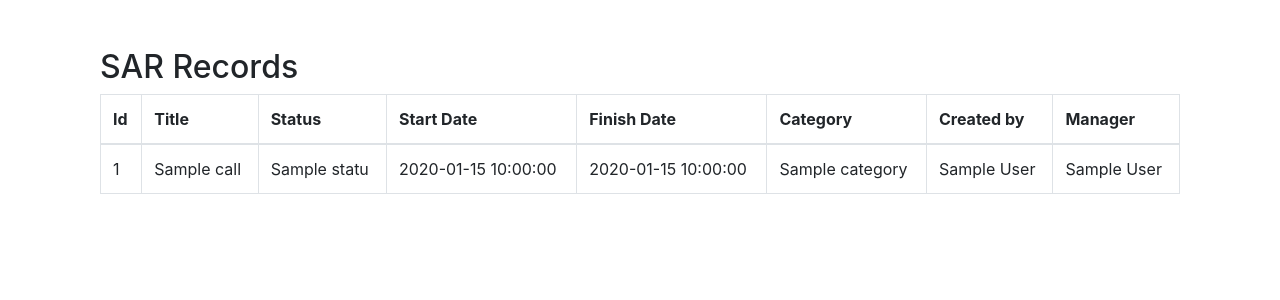
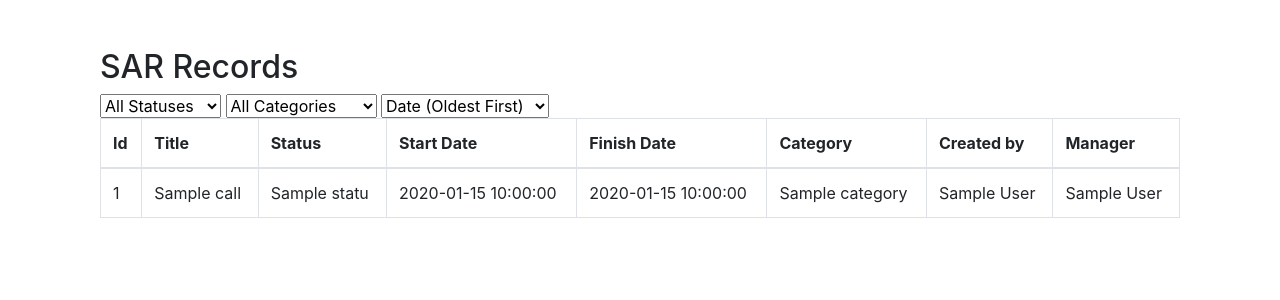
Before and after one commit to vadika/SARBase, a Flask app: page /list_sar in a window 1280 px wide. Shown: the part 56-356 px from the top of the page. Run offline with Flask 3, Linux system fonts and the light colour scheme; tables that the repository leaves empty hold one stand-in row (values such as "Sample post"); some libraries are stand-ins or nearby versions.

Commit message:
Some sort of sorting and filtering in the SAR calls list

```diff
--- a/sar_calls.py
+++ b/sar_calls.py
@@ -48,8 +48,33 @@ def list_sar():
     is_logged_in = current_user.is_authenticated
     search_officer = aliased(User)
     coordination_officer = aliased(User)
+    categories = SARCategory.query.all()
+    statuses = SARStatus.query.all()
 
-    sar_calls = (SARCall.query
+    category_id = request.args.get('category')
+    sort_order = request.args.get('sort')
+    status_id = request.args.get('status')
+    query = SARCall.query
+
+    # Filter by status
+    if status_id:
+        query = query.filter_by(status=status_id)
+
+    # Filter by category
+    if category_id:
+        query = query.filter_by(category=category_id)
+
+    # Sorting
+    if sort_order == 'date_asc':
+        query = query.order_by(SARCall.start_date.asc())
+    elif sort_order == 'date_desc':
+        query = query.order_by(SARCall.start_date.desc())
+    # add other sorting options if needed
+    else:
+        query = query.order_by(SARCall.id.desc())
+
+
+    sar_calls = (query
                  .outerjoin(search_officer,
                             and_(SARCall.search_officer_id == search_officer.id, SARCall.search_officer_id != None))
                  .join(coordination_officer, SARCall.coordination_officer_id == coordination_officer.id)
@@ -58,7 +83,8 @@ def list_sar():
                  .add_columns(SARCategory, SARCall, SARStatus)
                  .all())
 
-    return render_template('list_sar.html', sar_calls=sar_calls, is_logged_in=is_logged_in)
+    return render_template('list_sar.html', sar_calls=sar_calls, is_logged_in=is_logged_in, categories=categories, statuses=statuses)
+
 
 
 @app.route('/edit_sar/<int:id>', methods=['GET', 'POST'])
--- a/templates/list_sar.html
+++ b/templates/list_sar.html
@@ -7,6 +7,35 @@
 {% block content %}
     <div class="container mt-5">
         <h2>SAR Records</h2>
+
+        <form method="get" action="{{ url_for('list_sar') }}" id="filter-form">
+        <!-- Filter by Status -->
+            <select id="status-select" name="status" onchange="submitForm()">
+                <option value="">All Statuses</option>
+                <!-- Populate options with statuses -->
+                {% for status in statuses %}
+                    <option value="{{ status.id }}">{{ status.name }}</option>
+                {% endfor %}
+            </select>
+
+            <!-- Filter by Category -->
+            <select id="category-select" name="category" onchange="submitForm()">
+                <option value="">All Categories</option>
+                <!-- Populate options with categories -->
+                {% for category in categories %}
+                    <option value="{{ category.id }}">{{ category.name }}</option>
+                {% endfor %}
+            </select>
+
+            <!-- Sorting Options -->
+            <select id="sort-select" name="sort" onchange="submitForm()">
+                <option value="date_asc">Date (Oldest First)</option>
+                <option value="date_desc">Date (Newest First)</option>
+                <!-- other sorting options -->
+            </select>
+        </form>
+
+
         <table class="table table-bordered table-hover">
             <thead>
             <tr>
@@ -19,7 +48,7 @@
                 <th>Created by</th>
                 <th>Manager</th>
 
-                {%  if is_logged_in %}
+                {% if is_logged_in %}
                     <th>Actions</th>
                 {% endif %}
             </tr>
@@ -60,6 +89,14 @@
         });
     </script>
 
+    <script>
+        function submitForm() {
+            document.getElementById("filter-form").submit();
+        }
+    </script>
+
+
+
 
 
 {% endblock %}
```
Lines whose indentation alone changed are shown as unchanged.
